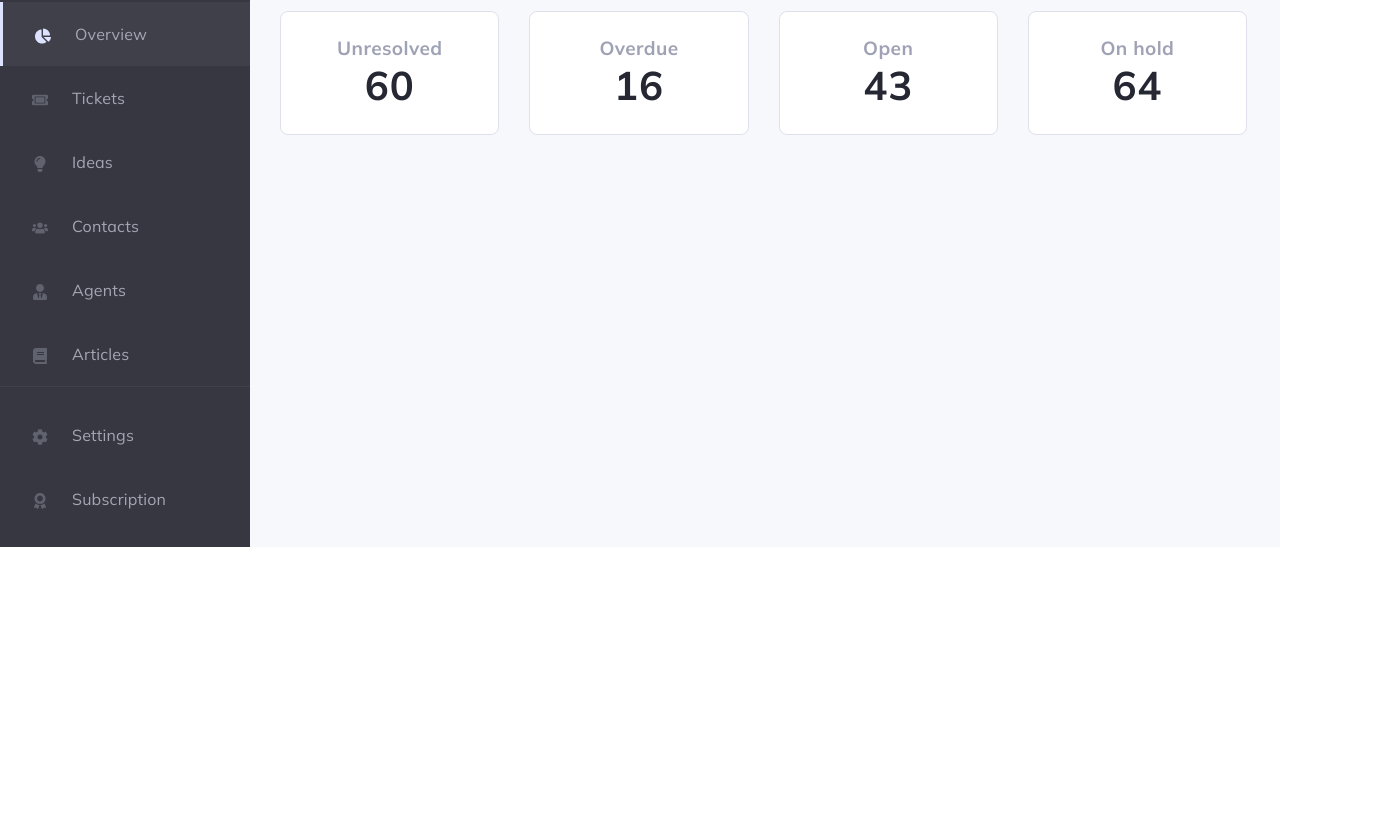
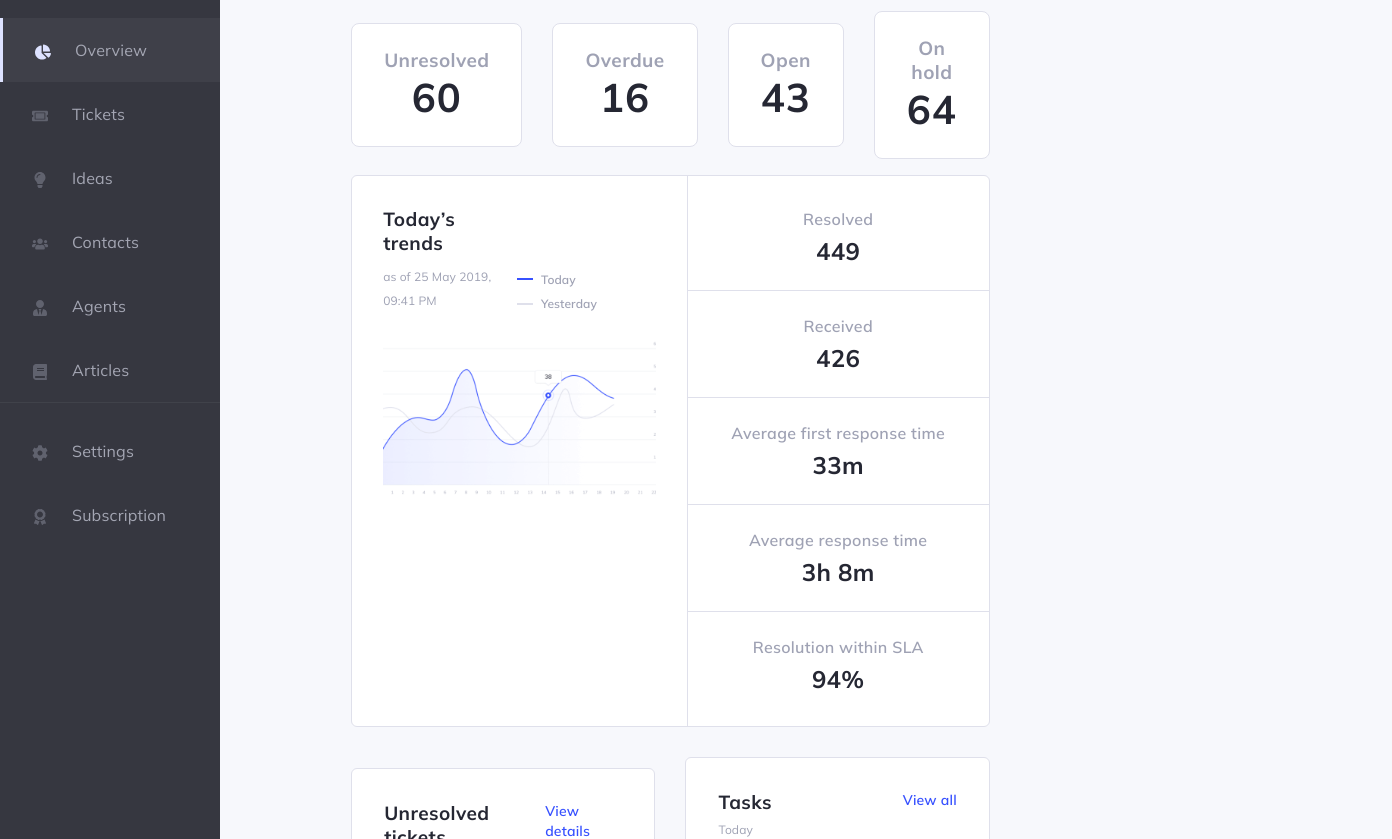
Before and after one commit to MuhammadAkbar-Ramazonov/dashboart, a React (Create React App) app: page / in a window 1280 px wide. Shown: the part 121-960 px from the top of the page, 1392 px wide, since content can reach past the window. Before the commit the page ends 800 px from the top, so only its background shows below. Built offline with nearby package versions, Linux system fonts and the light colour scheme.

Commit message:
site finish

```diff
--- a/src/App.js
+++ b/src/App.js
@@ -15,6 +15,7 @@ import {
 import { Items } from "./components/Items/Items";
 import Profil from "../src/assets/images/photo.png";
 import { MainItems } from "./components/MainItem/MainItem";
+import { DiogramCard, DiogramChildCardsList } from "./components/DiogramBody";
 function App() {
 	const navigation = [
 		{
@@ -109,6 +110,8 @@ function App() {
 					<ul className='list-unstyled d-flex align-items-center justify-content-between'>
 						<MainItems obg={arr} />
 					</ul>
+					<DiogramCard />
+					<DiogramChildCardsList />
 				</div>
 			</div>
 		</div>
--- a/src/main.css
+++ b/src/main.css
@@ -131,8 +131,8 @@ body{
     color: #A4A6B3;
 }
 .site-overview{
-    padding-right: 33px;
-    padding-left: 30px;
+    padding-right: 402px;
+    padding-left: 131px;
     background-color: #F7F8FC;
 }
 
```
